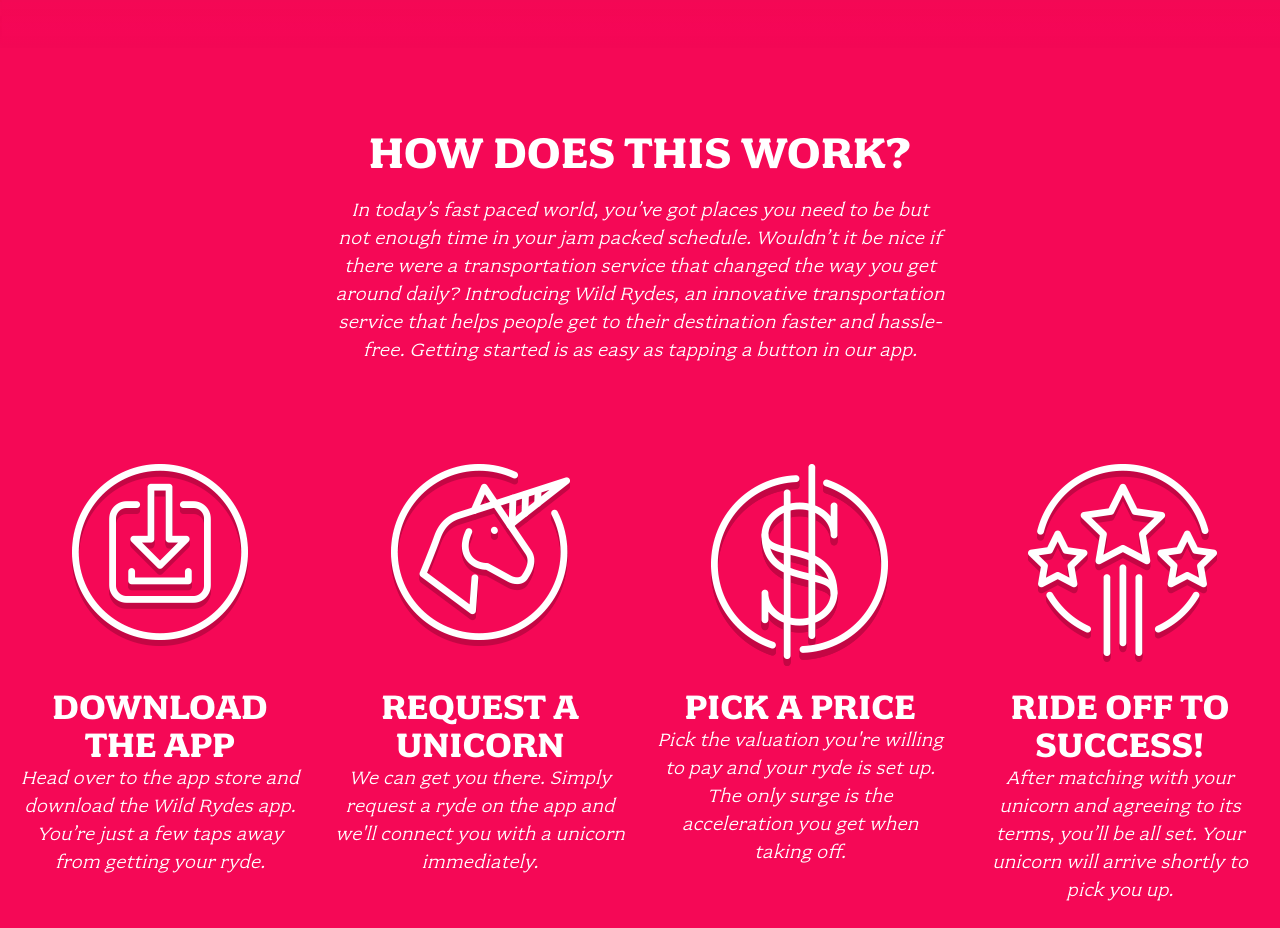
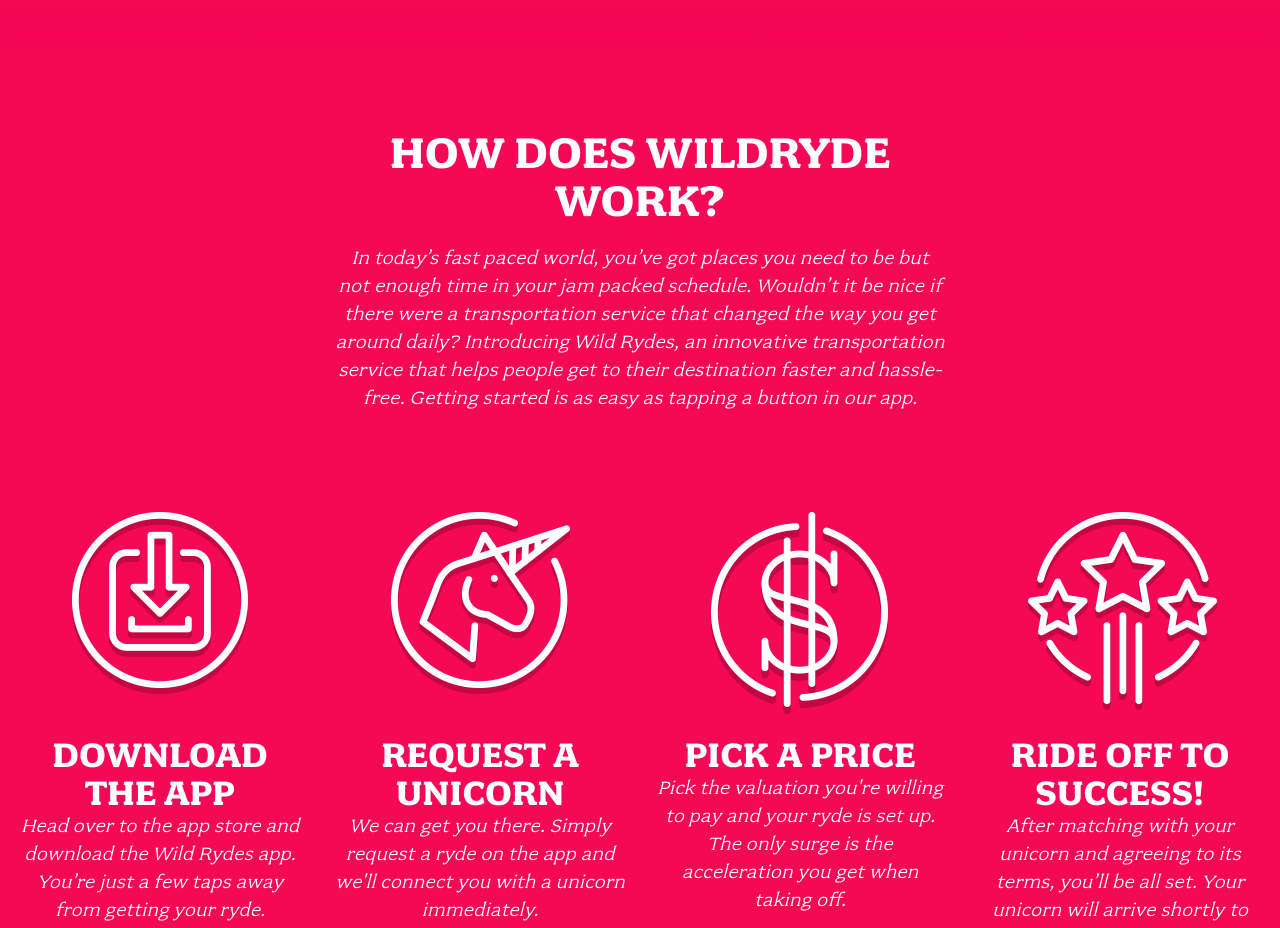
Before and after one commit to rattan004/wildrydes-site, a plain HTML site: page index.html in a window 1280 px wide. Shown: the part 900-1828 px from the top of the page. Drawn offline with Linux system fonts and the light colour scheme.

Commit message:
Update index.html

```diff
--- a/index.html
+++ b/index.html
@@ -30,7 +30,7 @@
 
   <section class="home-about">
     <div class="row column large-9 xlarge-6 xxlarge-4">
-      <h2 class="section-title">How Does This Work?</h2>
+      <h2 class="section-title">How Does WildRyde Work?</h2>
       <p class="content">
         In today’s fast paced world, you’ve got places you need to be but not enough time in your jam packed schedule. Wouldn’t it be nice if there were a transportation service that changed the way you get around daily? Introducing Wild Rydes, an innovative transportation service that helps people get to their destination faster and hassle-free. Getting started is as easy as tapping a button in our app.
       </p>
```
